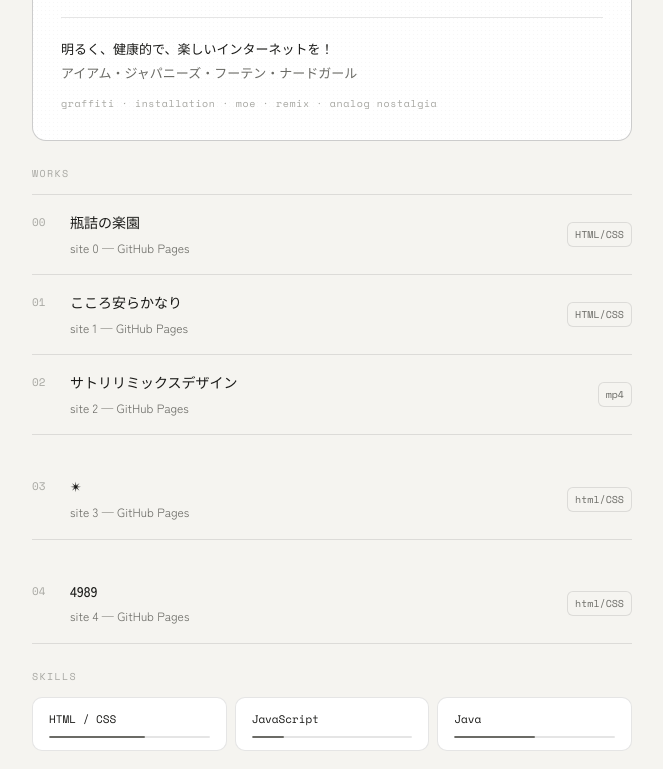
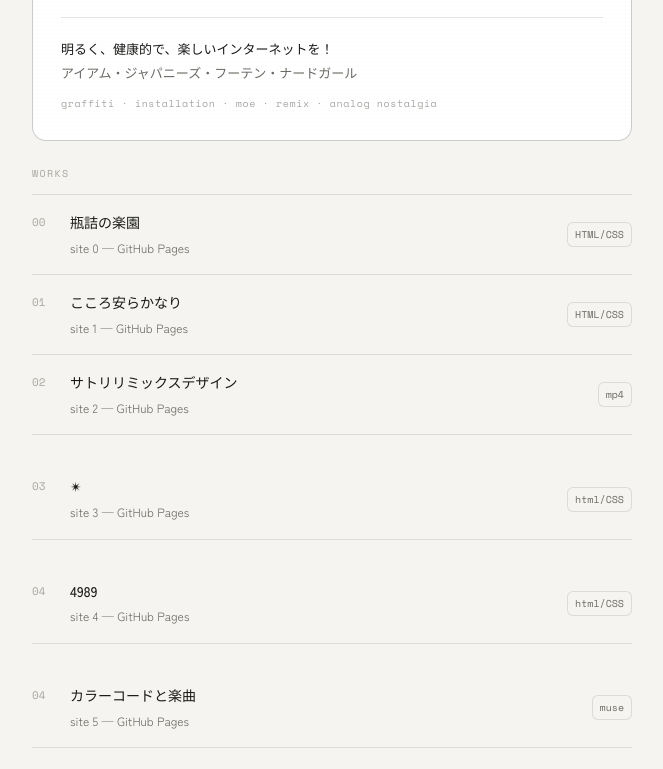
Before and after one commit to SRDM80/000_html, a plain HTML site: page index.html in a window 1280 px wide. Shown: the part 171-940 px from the top of the page, without its empty margins (308-971 px from the left). Drawn offline with nearby package versions, Linux system fonts and the light colour scheme.

Commit message:
Add new work item for カラーコードと楽曲

```diff
--- a/index.html
+++ b/index.html
@@ -304,6 +304,17 @@
     </div>
   </section>
 
+  <div class="work-item">
+        <span class="work-num mono">04</span>
+        <div class="work-meta">
+          <p class="work-title"><a href="https://srdm80.github.io/000_html/colorsong.html" target="_blank" rel="noopener">カラーコードと楽曲</a></p>
+          <p class="work-desc">site 5 — GitHub Pages</p>
+        </div>
+        <span class="work-badge mono">muse</span>
+      </div>
+    </div>
+  </section>
+
 
   <!-- ============== skills ==============
        width:〇% を変えるだけで習熟度バーが変わる
```
